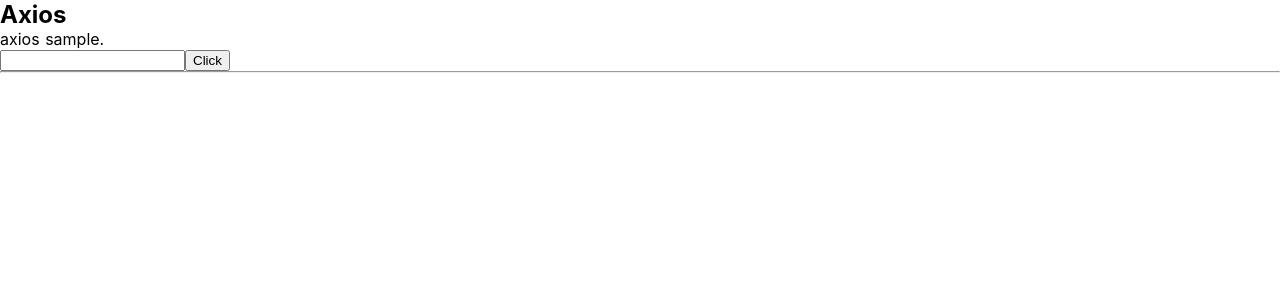
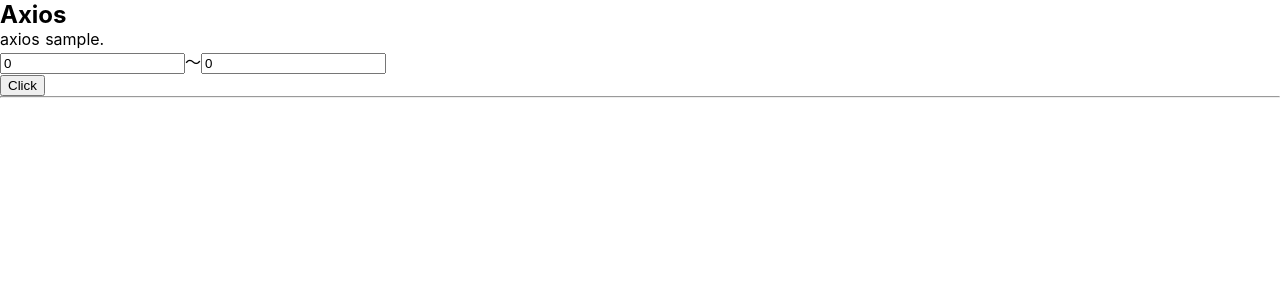
Before and after one commit to yokota0211/fbaccess, a Nuxt app: page /fb3 in a window 1280 px wide. Shown: the top 300 px of the page. Built offline with nearby package versions, Linux system fonts and the light colour scheme.

Commit message:
fb3リファクタ

```diff
--- a/pages/fb3.vue
+++ b/pages/fb3.vue
@@ -1,12 +1,19 @@
 <template>
   <section>
-<h1>{{title}}</h1>
-<p>{{message}}</p>
-<input v-model="find" />
+    <h1>{{ title }}</h1>
+    <p>{{ message }}</p>
+    <div>
+      <input type="number" v-model="range.startAt" />
+      <span class="">〜</span>
+      <input type="number" v-model="range.endAt" />
+    </div>
+    {{ value }}
     <button @click="getData">Click</button>
     <hr>
-<ul v-for="(data, key) in json_data">
- <li>{{key}} {{data}}</li>
+    <ul v-for="(data, key) in json_data" :key="key">
+      <li>
+        {{ key }} {{ data }}
+      </li>
     </ul>
   </section>
 </template>
@@ -15,29 +22,40 @@
 const axios = require('axios');
 
 //let url = "https://test1226-5d13e-default-rtdb.firebaseio.com/employee.json?orderBy=%22age%22";
-let url = "https://testfirebase-a7a2e-default-rtdb.firebaseio.com/student.json?orderBy=%22age%22";
+// let url = "https://testfirebase-a7a2e-default-rtdb.firebaseio.com/student.json?orderBy=%22age%22";
 
 export default {
-    data: function(){
+  data() {
     return {
       title:'Axios',
-            find:'',
+      range: {
+        startAt: 0,
+        endAt: 0,
+      },
       message:'axios sample.',
       json_data:{},
     };
   },
   methods: {
-    getData: function() {
-        let range = this.find.split(',');
-        let age_url = url + "&startAt=" + range[0] + "&endAt=" + range[1];
-        axios.get(age_url).then((res) => {
-        this.message = 'get: ' + range[0] + ' < age < ' + range[1];
+    getData() {
+      const baseURL = 'https://testfirebase-a7a2e-default-rtdb.firebaseio.com/student.json';
+      axios.get(baseURL, {
+        params: {
+          orderBy: `"age"`,
+          startAt: this.range.startAt,
+          endAt: this.range.endAt,
+        }
+      })
+        .then(res => {
+          this.message = `get: ${this.range.startAt} < age < ${this.range.endAt}`;
           this.json_data = res.data;
-        }).catch((error)=>{
+        })
+        .catch(error => {
           this.message = 'ERROR!';
+          console.error(error);
           this.json_data = {};
         });
-     }
-    }
+    },
+  },
 }
 </script>
```
Lines whose indentation alone changed are shown as unchanged.
